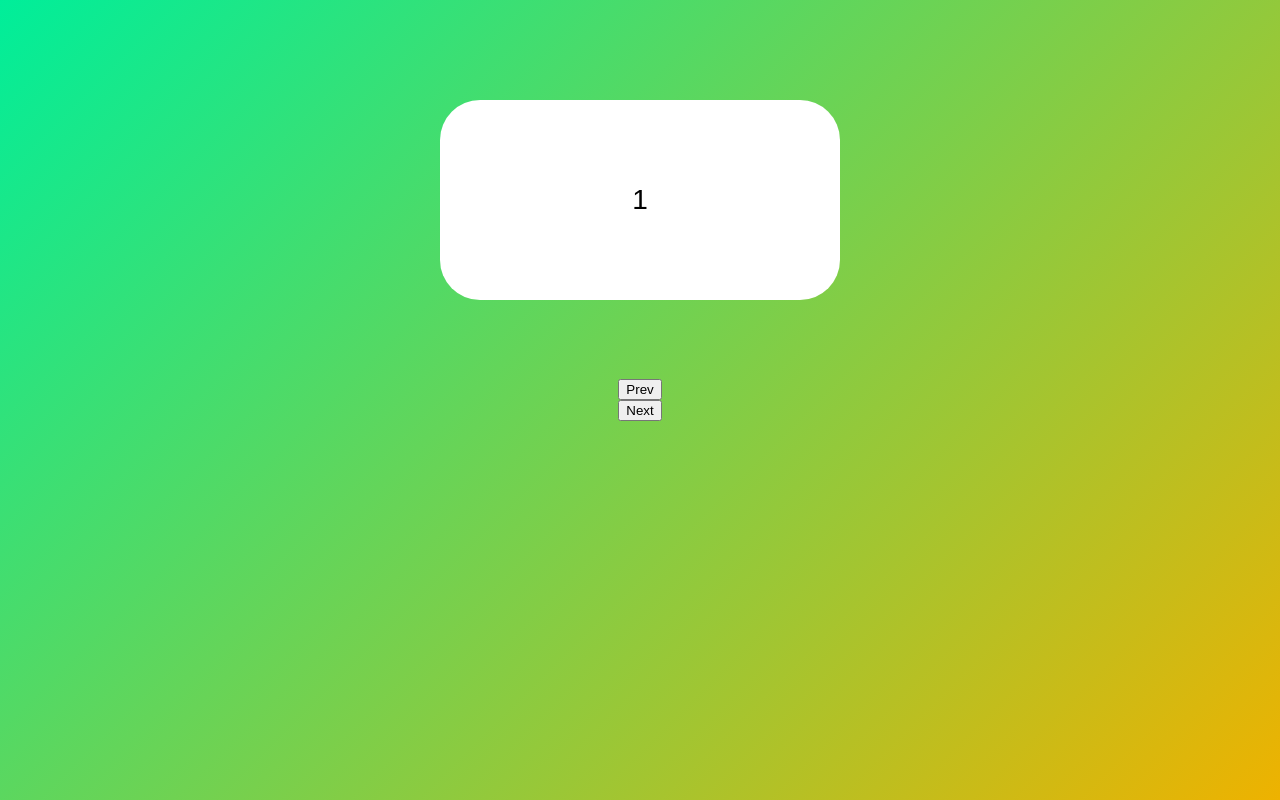
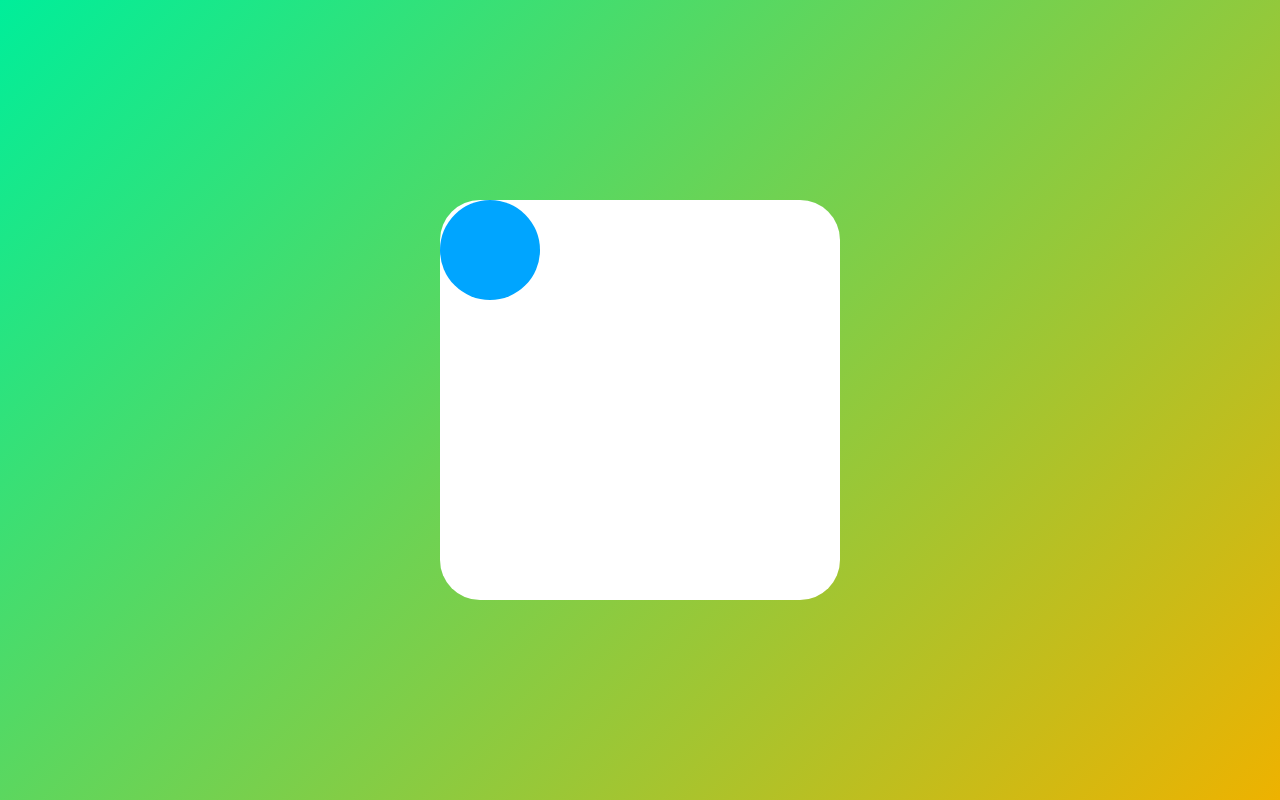
Before and after one commit to HyeonWooGa/react-ts__framer-motion__practice, a React (Create React App) app: page / in a window 1280 px wide. Built offline with nearby package versions, Linux system fonts and the light colour scheme.

Commit message:
Layout 기본

```diff
--- a/src/App.tsx
+++ b/src/App.tsx
@@ -14,71 +14,32 @@
 
 const Box = styled(motion.div)`
   width: 400px;
-  height: 200px;
+  height: 400px;
   background-color: rgba(255, 255, 255, 1);
   border-radius: 40px;
   display: flex;
-  justify-content: center;
-  align-items: center;
-  font-size: 28px;
-  position: absolute;
-  top: 100px;
 `;
 
-const boxVariants = {
-  entry: (isBack: boolean) => ({
-    x: isBack ? -500 : 500,
-    opacity: 0,
-    scale: 0,
-    rotateX: -180,
-  }),
-  center: {
-    x: 0,
-    opacity: 1,
-    scale: 1,
-    rotateX: 0,
-    transition: {
-      duration: 1,
-    },
-  },
-  exit: (isBack: boolean) => ({
-    x: isBack ? 500 : -500,
-    opacity: 0,
-    scale: 0,
-    rotateX: 360,
-    transition: {
-      duration: 1,
-    },
-  }),
-};
+const Circle = styled(motion.div)`
+  height: 100px;
+  width: 100px;
+  background-color: #00a5ff;
+  border-radius: 50px;
+`;
 
 function App() {
-  const [visible, setVisible] = useState(1);
-  const [isBack, setIsBack] = useState(false);
-  const nextPlease = () => {
-    setIsBack(false);
-    setVisible((prev) => (prev === 10 ? 10 : prev + 1));
-  };
-  const prevPlease = () => {
-    setIsBack(true);
-    setVisible((prev) => (prev === 1 ? 1 : prev - 1));
-  };
+  const [clicked, setClicked] = useState(false);
+  const toggleClicked = () => setClicked((prev) => !prev);
   return (
-    <Wrapper>
-      <AnimatePresence exitBeforeEnter custom={isBack}>
-        <Box
-          custom={isBack}
-          variants={boxVariants}
-          initial="entry"
-          animate="center"
-          exit="exit"
-          key={visible}
-        >
-          {visible}
-        </Box>
-      </AnimatePresence>
-      <button onClick={prevPlease}>Prev</button>
-      <button onClick={nextPlease}>Next</button>
+    <Wrapper onClick={toggleClicked}>
+      <Box
+        style={{
+          justifyContent: clicked ? "center" : "flex-start",
+          alignItems: clicked ? "center" : "flex-start",
+        }}
+      >
+        <Circle layout />
+      </Box>
     </Wrapper>
   );
 }
```
